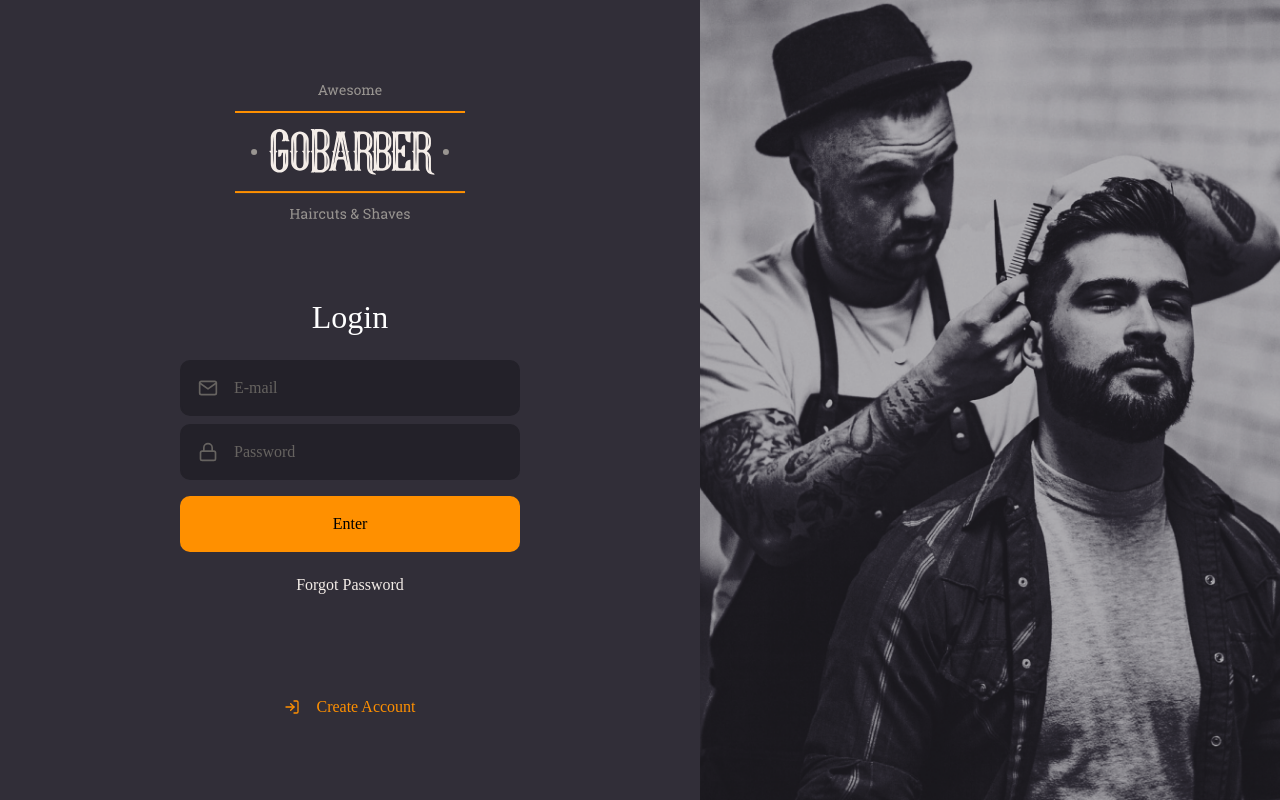
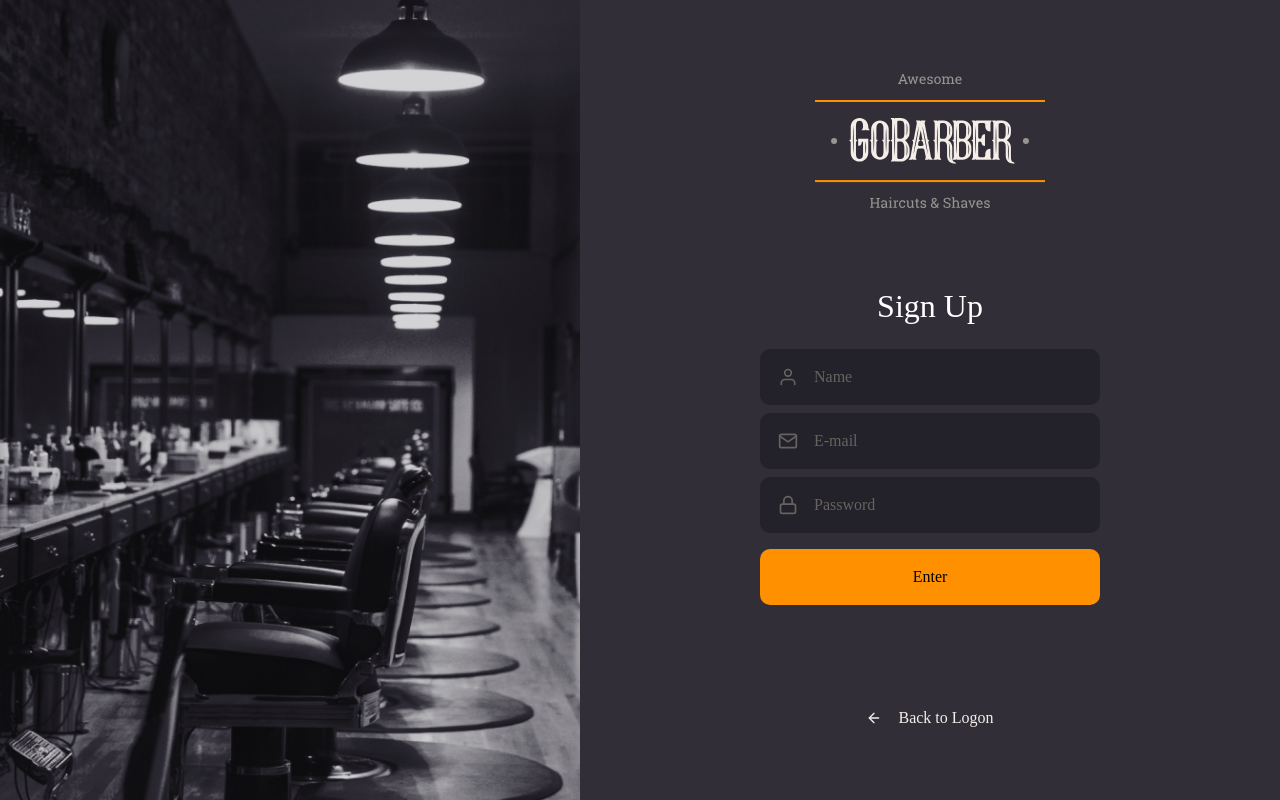
Before and after one commit to smfilho/gobarber-frontend, a React (Create React App) app: page / in a window 1280 px wide. Built offline with nearby package versions, Linux system fonts and the light colour scheme; the HTML template or start-up script is replaced by a standard one.

Commit message:
SignUp screen done

```diff
--- a/src/App.tsx
+++ b/src/App.tsx
@@ -1,11 +1,12 @@
 import React from 'react';
 
 import GlobalStyle from './styles/global';
-import SignIn from './pages/SignIn';
+// import SignIn from './pages/SignIn';
+import SignUp from './pages/SignUp';
 
 const App: React.FC = () => (
   <>
-    <SignIn />
+    <SignUp />
     <GlobalStyle />
   </>
 );
--- a/src/pages/SignUp/index.tsx
+++ b/src/pages/SignUp/index.tsx
@@ -1,5 +1,5 @@
 import React from 'react';
-import { FiLogIn, FiMail, FiLock } from 'react-icons/fi';
+import { FiArrowLeft, FiMail, FiUser, FiLock } from 'react-icons/fi';
 
 import logoImg from '../../assets/logo.svg';
 
@@ -10,12 +10,15 @@ import { Container, Content, Background } from './styles';
 
 const SignUp: React.FC = () => (
   <Container>
+    <Background />
+
     <Content>
       <img src={logoImg} alt="GoBarber" />
 
       <form>
-        <h1>Login</h1>
+        <h1>Sign Up</h1>
 
+        <Input name="name" icon={FiUser} placeholder="Name" />
         <Input name="email" icon={FiMail} placeholder="E-mail" />
         <Input
           name="password"
@@ -25,17 +28,13 @@ const SignUp: React.FC = () => (
         />
 
         <Button type="submit">Enter</Button>
-
-        <a href="forgot">Forgot Password</a>
       </form>
 
       <a href="login">
-        <FiLogIn />
-        Create Account
+        <FiArrowLeft />
+        Back to Logon
       </a>
     </Content>
-
-    <Background />
   </Container>
 );
 
--- a/src/pages/SignUp/styles.ts
+++ b/src/pages/SignUp/styles.ts
@@ -1,7 +1,7 @@
 import styled from 'styled-components';
 import { shade } from 'polished';
 
-import signInBackgroundImg from '../../assets/sign-in-background.png';
+import signUpBackgroundImg from '../../assets/sign-up-background.png';
 
 export const Container = styled.div`
   height: 100vh;
@@ -43,7 +43,7 @@ export const Content = styled.div`
   }
 
   > a {
-    color: #ff9000;
+    color: #f4ede8;
     display: block;
     margin-top: 24px;
     text-decoration: none;
@@ -56,7 +56,7 @@ export const Content = styled.div`
     }
 
     &:hover {
-      color: ${shade(0.2, '#ff9000')};
+      color: ${shade(0.2, '#f4ede8')};
       transition: 0.2s;
     }
   }
@@ -64,6 +64,6 @@ export const Content = styled.div`
 
 export const Background = styled.div`
   flex: 1;
-  background: url(${signInBackgroundImg}) no-repeat center;
+  background: url(${signUpBackgroundImg}) no-repeat center;
   background-size: cover;
 `;
```
